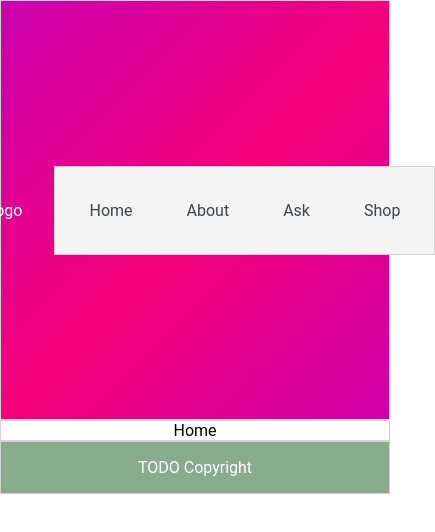
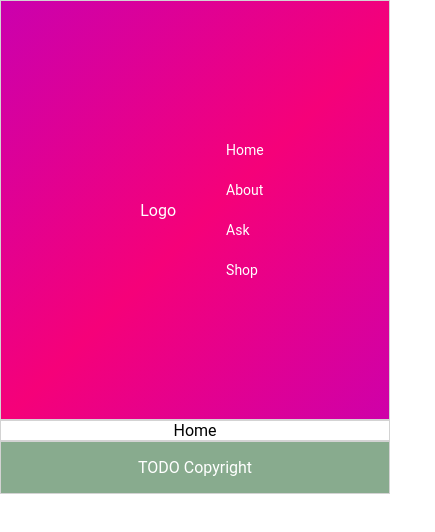
Before and after one commit to technative-academy/PetSynth, a React (Vite) app: page / in a window 390 px wide. Shown: the top 532 px of the page, 435 px wide, since content can reach past the window. Built offline with nearby package versions, Linux system fonts and the light colour scheme; no server answers.

Commit message:
Introduce responsiveness to Nav component;

```diff
--- a/src/components/SiteNav/SiteNav.module.css
+++ b/src/components/SiteNav/SiteNav.module.css
@@ -1,16 +1,20 @@
 /* Mobile Styling */
 .wrapper {
-	padding: 1rem;
-	border: 1px solid lightgray;
+	padding: 0.5rem;
+	/* border: 1px solid lightgray; */
 	display: flex;
 	align-items: center;
 	justify-content: center;
-	background: #f4f4f4;
+	background: transparent;
 }
 
 .links {
 	display: flex;
-	gap: 50px;
+	flex-direction: column;
+	gap: 1rem;
+	font:
+		14px/20px "Roboto",
+		sans-serif;
 }
 
 .activeLink,
@@ -21,11 +25,11 @@
 }
 
 .activeLink {
-	color: #000;
+	color: #f9f9f9;
 }
 
 .inactiveLink {
-	color: #666;
+	color: #fff;
 }
 
 /* Styling for hover animation */
@@ -33,7 +37,7 @@
 .activeLink,
 .inactiveLink {
 	position: relative;
-	color: #41444b;
+	color: #fff;
 	text-decoration: none;
 	padding-bottom: 2px;
 }
@@ -48,7 +52,9 @@
 	left: 0;
 	background: currentColor;
 	opacity: 0;
-	transition: width 0.2s ease-out;
+	transition:
+		width 0.2s ease-out,
+		opacity 0.2s ease-out;
 }
 
 .activeLink:hover::after,
@@ -61,4 +67,12 @@
 
 /* Desktop styling */
 @media (min-width: 786px) {
+	.links {
+		display: flex;
+		flex-direction: row;
+		gap: 2rem;
+		font:
+			16px/24px "Roboto",
+			sans-serif;
+	}
 }
```
